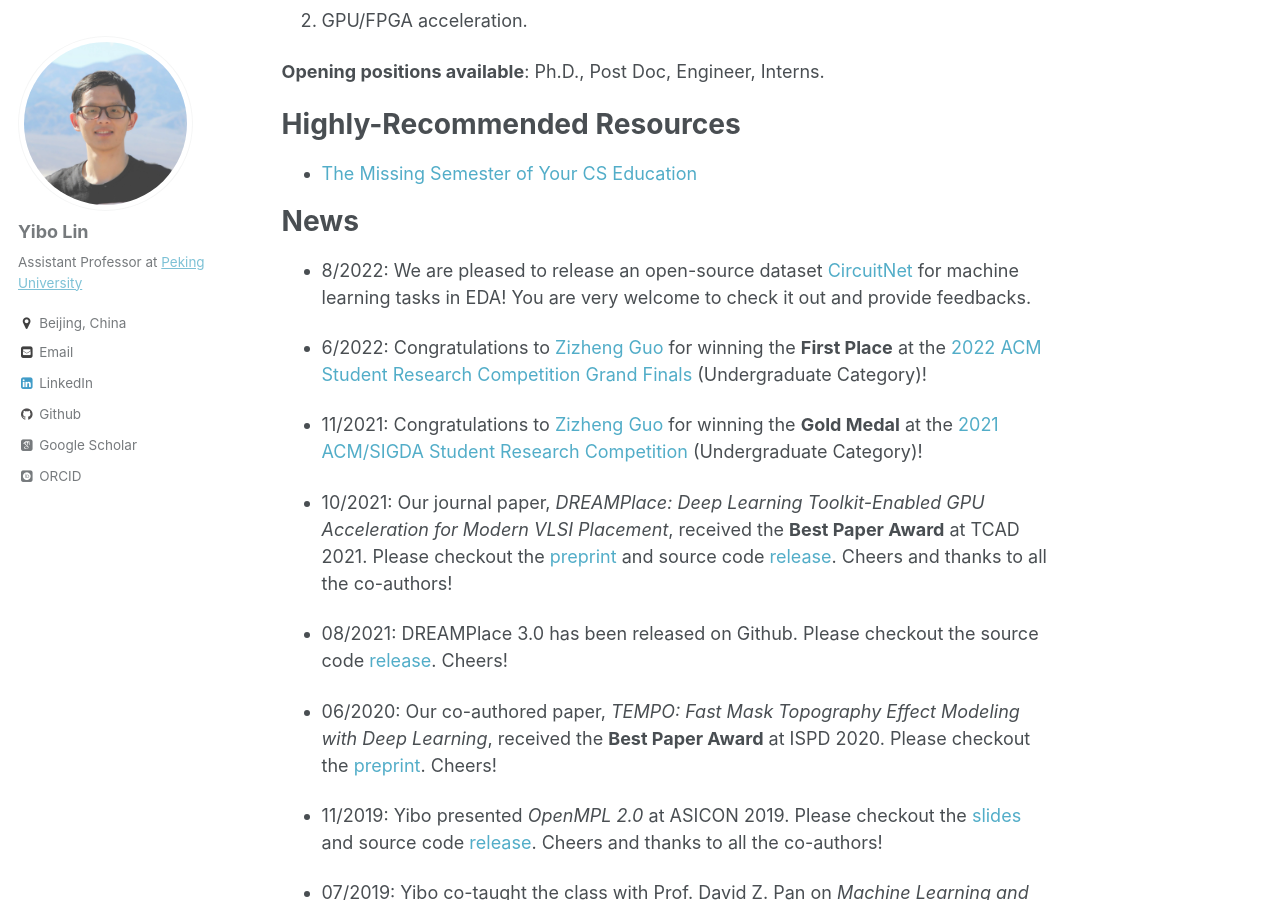
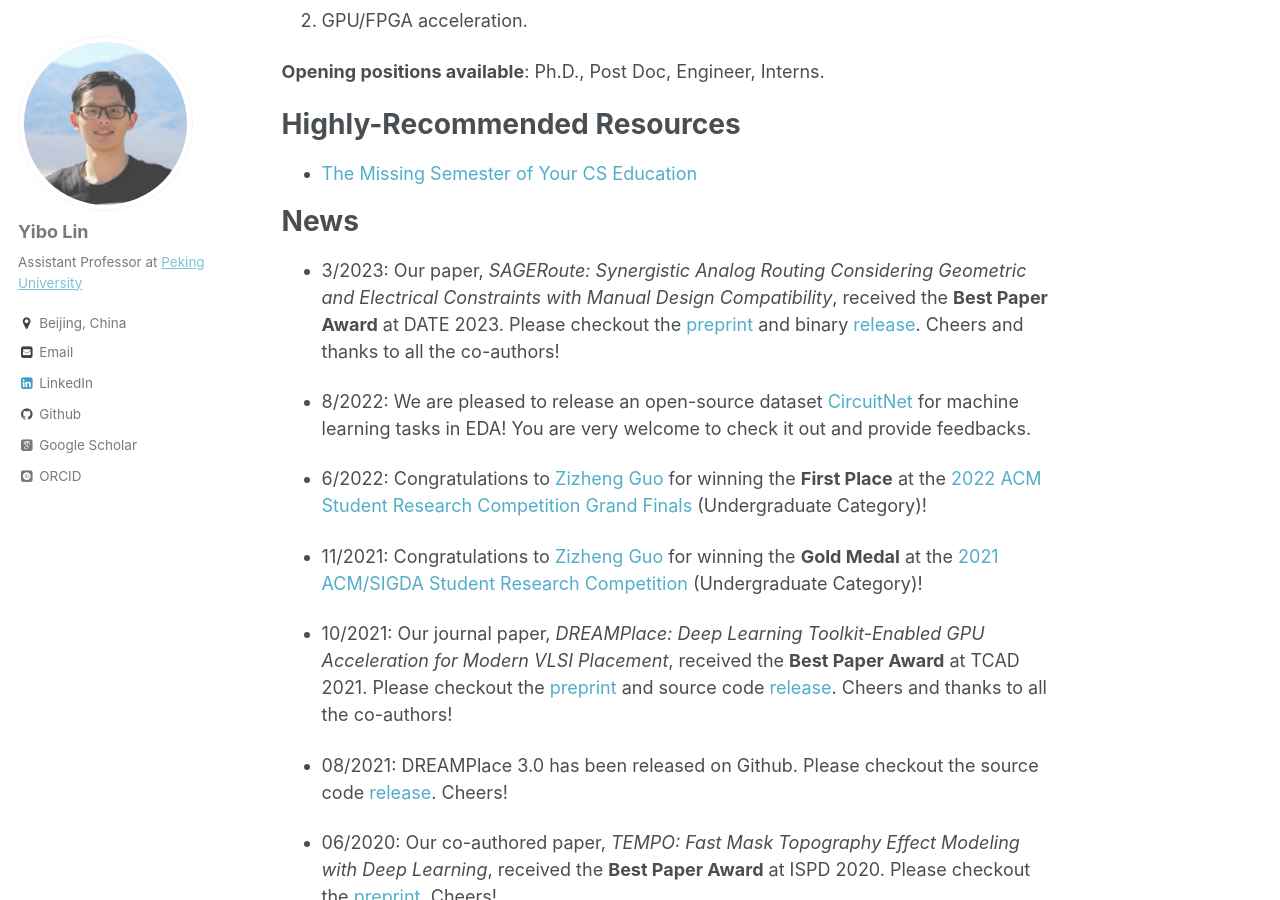
Before and after one commit to limbo018/limbo018.github.io, a Jekyll site: the page built from _pages/about.md, in a window 1280 px wide and 900 px high, scrolled down 574 px. Built offline with Jekyll 4.4.1, drawn with Linux system fonts in a browser that asks for light colours; some web fonts are replaced.

Commit message:
add news about date23 bpa

```diff
--- a/_pages/about.md
+++ b/_pages/about.md
@@ -31,6 +31,8 @@ Highly-Recommended Resources
 
 News
 ======
+
+* 3/2023: Our paper, _SAGERoute: Synergistic Analog Routing Considering Geometric and Electrical Constraints with Manual Design Compatibility_, received the **Best Paper Award** at DATE 2023. Please checkout the [preprint](https://yibolin.com/publications/papers/ANALOG_DATE2023_Zhang.pdf) and binary [release](https://github.com/PKU-IDEA/SAGERoute). Cheers and thanks to all the co-authors!
 
 * 8/2022: We are pleased to release an open-source dataset [CircuitNet](https://circuitnet.github.io/) for machine learning tasks in EDA! You are very welcome to check it out and provide feedbacks.
 
```
